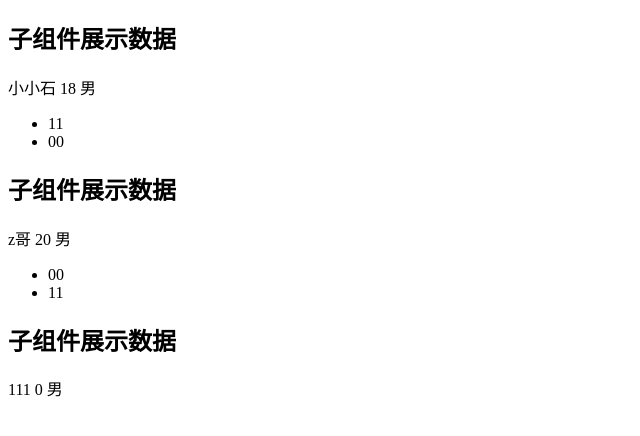
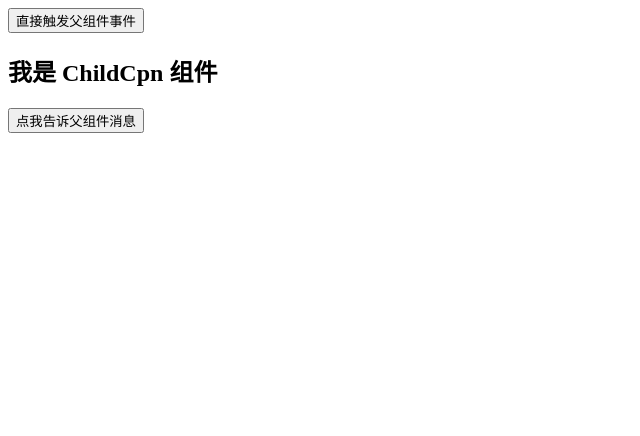
Before and after one commit to icebluesky2666/learn-coderwhy-react, a React (Create React App) app in the folder 06-learn-component/: page / in a window 1280 px wide. Shown: the top 436 px of the page, without its empty margins (0-640 px from the left). Built offline with nearby package versions, Linux system fonts and the light colour scheme.

Commit message:
feat: 组件化开发-子传父通信

```diff
--- /dev/null
+++ b/06-learn-component/src/03-组件间的通信/05-子传父通信-函数组件-函数传递.js
@@ -0,0 +1,28 @@
+import React, { Component } from 'react'
+
+function ChildCpn(props) {
+  const { handleMessage } = props
+
+  return (
+    <div>
+      <h2>我是 ChildCpn 组件</h2>
+      <button onClick={() => handleMessage('你好呀')}>点我告诉父组件消息</button>
+    </div>
+  )
+}
+
+export default class App extends Component {
+  render() {
+    return (
+      <div>
+        <button onClick={() => this.handleMessage('小小石')}>直接触发父组件事件</button>
+        <ChildCpn handleMessage={(arg1, arg2) => this.handleMessage(arg1, arg2)} />
+      </div>
+    )
+  }
+
+  handleMessage(msg) {
+    console.log(this)
+    console.log(msg)
+  }
+}
--- a/06-learn-component/src/index.js
+++ b/06-learn-component/src/index.js
@@ -6,6 +6,7 @@ import ReactDOM from 'react-dom'
 // import App from './03-组件间的通信/01-组件之间的嵌套'
 // import App from './03-组件间的通信/02-父传子通信-类组件'
 // import App from './03-组件间的通信/03-父传子通信-函数组件'
-import App from './03-组件间的通信/04-父传子通信-属性验证'
+// import App from './03-组件间的通信/04-父传子通信-属性验证'
+import App from './03-组件间的通信/05-子传父通信-函数组件-函数传递'
 
 ReactDOM.render(<App />, document.querySelector('#root'))
```
Also changed, not shown: 06-learn-component/src/03-组件间的通信/02-父传子通信-类组件.js (+5 -2 lines), 06-learn-component/src/03-组件间的通信/06-子传父通信-类组件-函数传递.js (added, +34 -0 lines), 1 other file (tests, documents, lock files or other folders).
